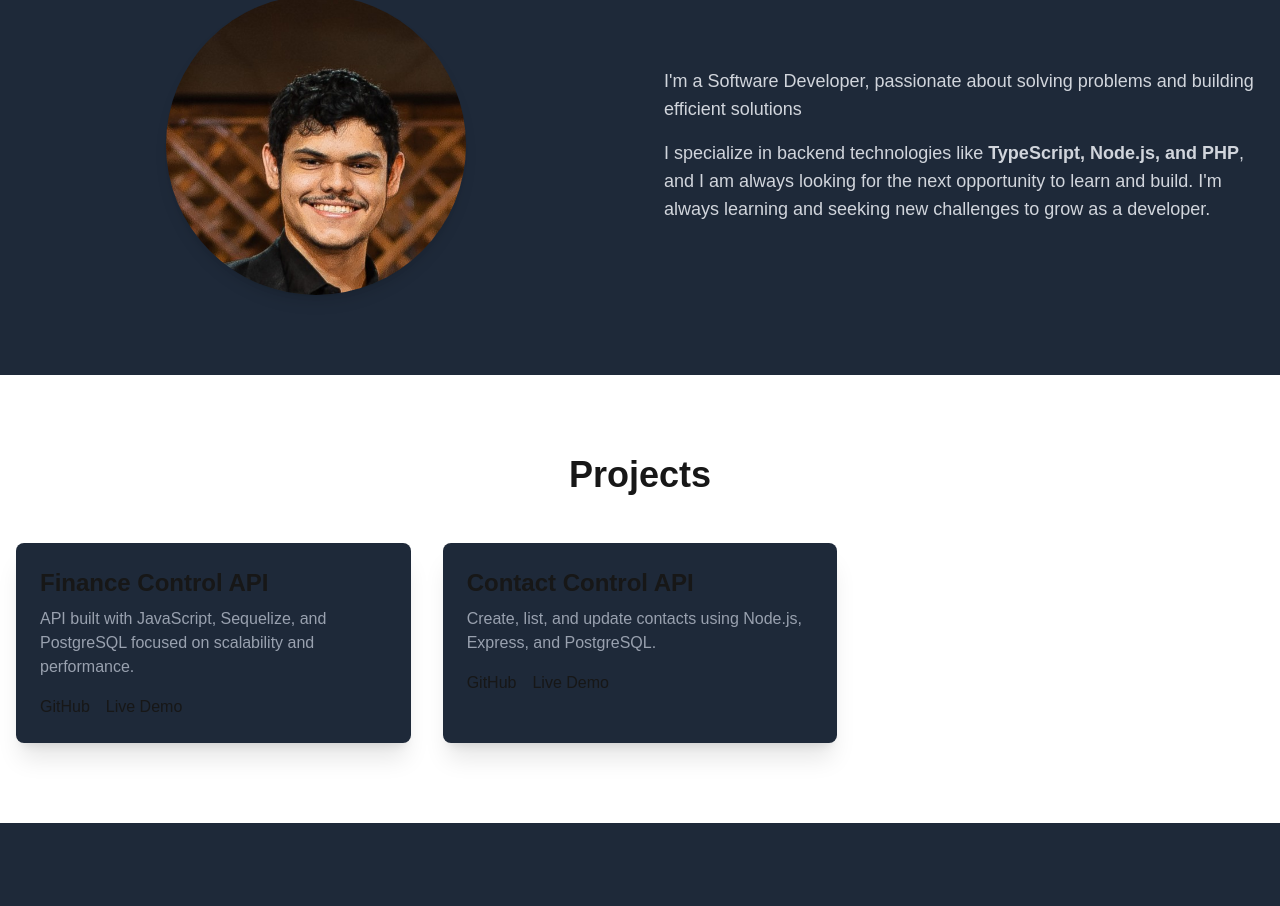
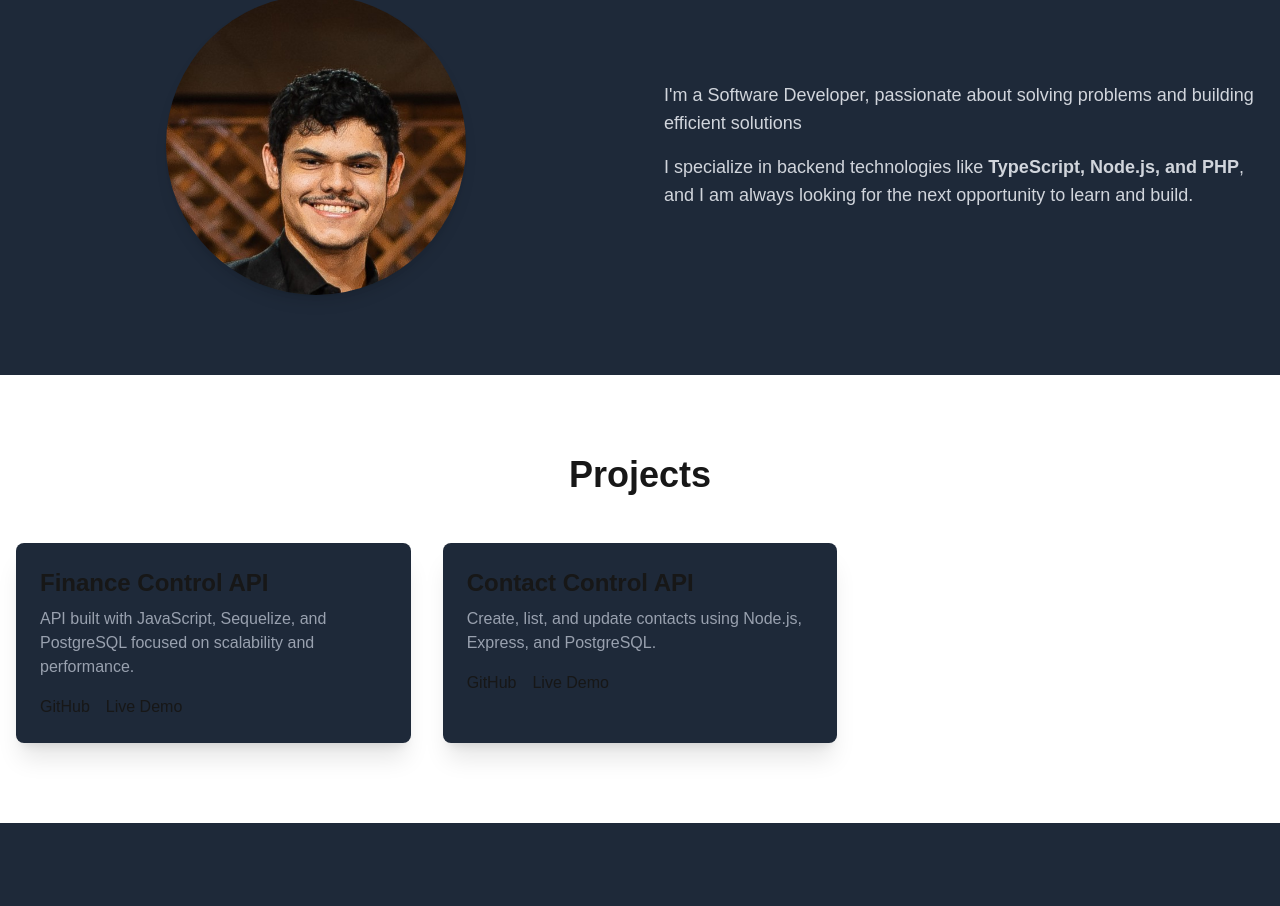
Before and after one commit to zNetero/MyPortfolio, a Next.js app: page / in a window 1280 px wide. Shown: the part 973-1879 px from the top of the page. Built offline with nearby package versions, Linux system fonts and the light colour scheme.

Commit message:
Modifying message about me

```diff
--- a/src/app/components/About.tsx
+++ b/src/app/components/About.tsx
@@ -23,7 +23,6 @@ export default function About() {
             </p>
             <p className="text-lg text-gray-300">
               I specialize in backend technologies like <strong>TypeScript, Node.js, and PHP</strong>, and I am always looking for the next opportunity to learn and build.
-              I'm always learning and seeking new challenges to grow as a developer.
             </p>
           </div>
         </div>
```
